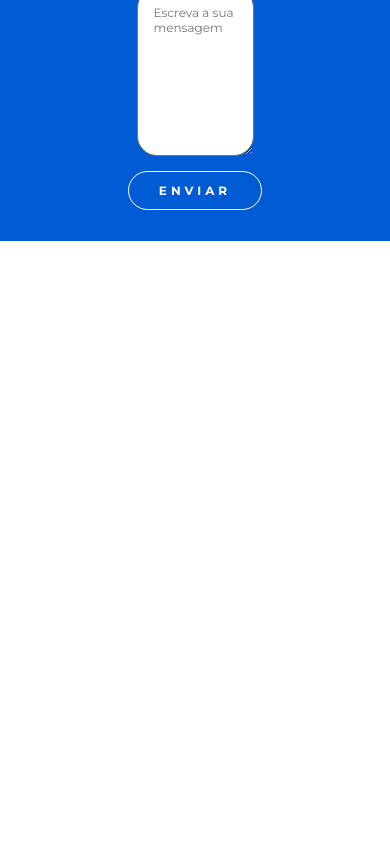
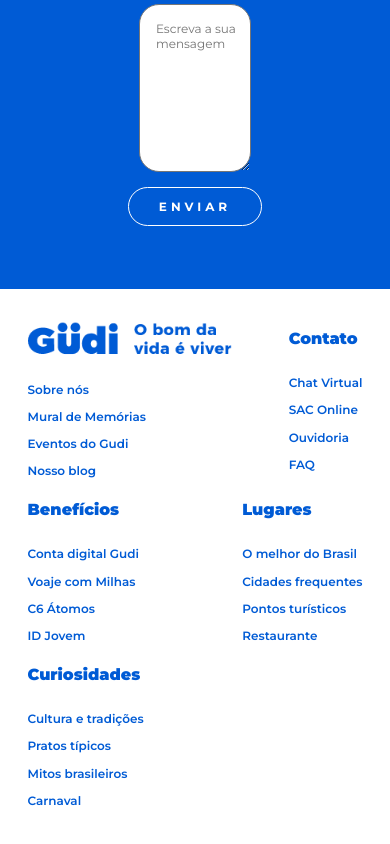
Before and after one commit to cosme7/Desafio_VnW, a React (Create React App) app: page / in a window 390 px wide. Shown: the part 2963-3807 px from the top of the page. Before the commit the page ends 3204 px from the top, so only its background shows below. Built offline with nearby package versions, Linux system fonts and the light colour scheme.

Commit message:
Footer Done & Responsive Start

```diff
--- a/src/App.tsx
+++ b/src/App.tsx
@@ -1,13 +1,13 @@
-import React from 'react';
 import Header from './Components/Header'
 import Main from './Pages/Main';
-import Button from './Components/Button'
+import Footer from './Components/Footer';
 
 export default function App() {
   return (
     <>
       <Header />
       <Main />
+      <Footer />
     </>
   );
 }
--- /dev/null
+++ b/src/Components/Footer/index.tsx
@@ -0,0 +1,29 @@
+import FooterNav from '../FooterNav'
+import Logo from '../../Assets/logo_01.png'
+import './style.scss'
+
+export default function Footer() {
+  return (
+    <>
+        <footer>
+            <section className='footer--container'>
+                <FooterNav linkA='Sobre nós' linkB='Mural de Memórias' linkC='Eventos do Gudi' linkD='Nosso blog'>
+                  <img src={Logo} alt="Logo" title='Logo' />
+                </FooterNav>
+                <FooterNav linkA='Chat Virtual' linkB='SAC Online' linkC='Ouvidoria' linkD='FAQ'>
+                  <h4>Contato</h4>
+                </FooterNav>
+                <FooterNav linkA='Conta digital Gudi' linkB='Voaje com Milhas' linkC='C6 Átomos' linkD='ID Jovem'>
+                  <h4>Benefícios</h4>
+                </FooterNav>
+                <FooterNav linkA='O melhor do Brasil' linkB='Cidades frequentes' linkC='Pontos turísticos' linkD='Restaurante'>
+                  <h4>Lugares</h4>
+                </FooterNav>
+                <FooterNav linkA='Cultura e tradições' linkB='Pratos típicos' linkC='Mitos brasileiros' linkD='Carnaval'>
+                  <h4>Curiosidades</h4>
+                </FooterNav>
+            </section>
+        </footer>
+    </>
+  )
+}
--- /dev/null
+++ b/src/Components/Footer/style.scss
@@ -0,0 +1,10 @@
+.footer--container{
+    width: 90%;
+    padding: 2rem 0.5rem 3rem;
+    margin-inline: auto;
+    display: flex;
+    align-items: center;
+    justify-content: space-between;
+    flex-wrap: wrap;
+    row-gap: 1rem;
+}
--- /dev/null
+++ b/src/Components/FooterNav/index.tsx
@@ -0,0 +1,28 @@
+import { IFooterNavProps } from './types'
+import './style.scss'
+
+export default function FooterNav({children, linkA, linkB, linkC, linkD}: IFooterNavProps) {
+  return (
+    <>
+      <div className="footer_box">
+        {children}
+        <nav>
+          <ul className='footer_ul'>
+            <li>
+              <a href="#">{linkA}</a>
+            </li>
+            <li>
+              <a href="#">{linkB}</a>
+            </li>
+            <li>
+              <a href="#">{linkC}</a>
+            </li>
+            <li>
+              <a href="#">{linkD}</a>
+            </li>
+          </ul>
+        </nav>
+      </div>
+    </>
+  )
+}
--- /dev/null
+++ b/src/Components/FooterNav/style.scss
@@ -0,0 +1,31 @@
+.footer_box{
+    display: flex;
+    flex-direction: column;
+    row-gap: 1.2rem;
+
+    img{
+        width: 80%;
+    }
+
+    h4{
+        font-size: clamp(1rem, 1.2vw, 1.7rem);
+        font-family: var(--ff-primary);
+        font-weight: var(--fw-900);
+        color: var(--clr-blue);
+    }
+
+    .footer_ul{
+        display: flex;
+        flex-direction: column;
+        row-gap: 0.2rem;
+        list-style: none;
+
+        a{
+            font-size: clamp(0.75rem, 1vw, 1.3rem);
+            font-family: var(--ff-primary);
+            font-weight: var(--fw-600);
+            color: var(--clr-blue);
+            text-decoration: none;
+        }
+    }
+}
--- /dev/null
+++ b/src/Components/FooterNav/types.ts
@@ -0,0 +1,7 @@
+export interface IFooterNavProps{
+    children: React.ReactNode;
+    linkA: string;
+    linkB: string;
+    linkC: string;
+    linkD: string;
+}
--- a/src/Global/style.scss
+++ b/src/Global/style.scss
@@ -14,6 +14,7 @@
     // Font-Weight
     --fw-900: 900;
     --fw-700: 700;
+    --fw-600: 600;
     --fw-500: 500;
     --fw-400: 400;
     --fw-300: 300;
--- a/src/Pages/Main/style.scss
+++ b/src/Pages/Main/style.scss
@@ -93,7 +93,7 @@
 }
 
 .form-container{
-    padding: 4rem 0 2rem;
+    padding: 5rem 0.5rem 4rem;
     display: flex;
     flex-direction: column;
     align-items: center;
```
